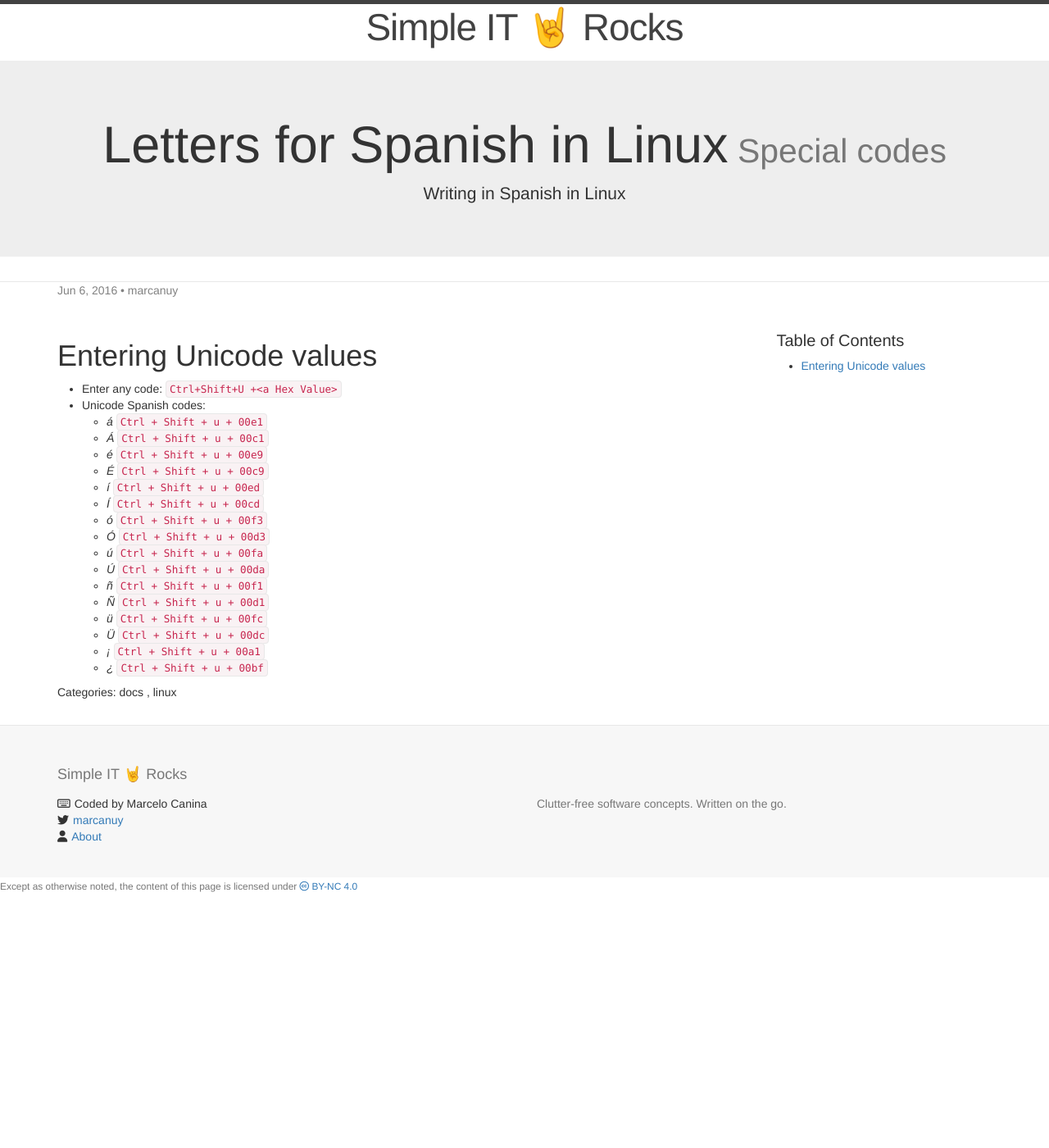
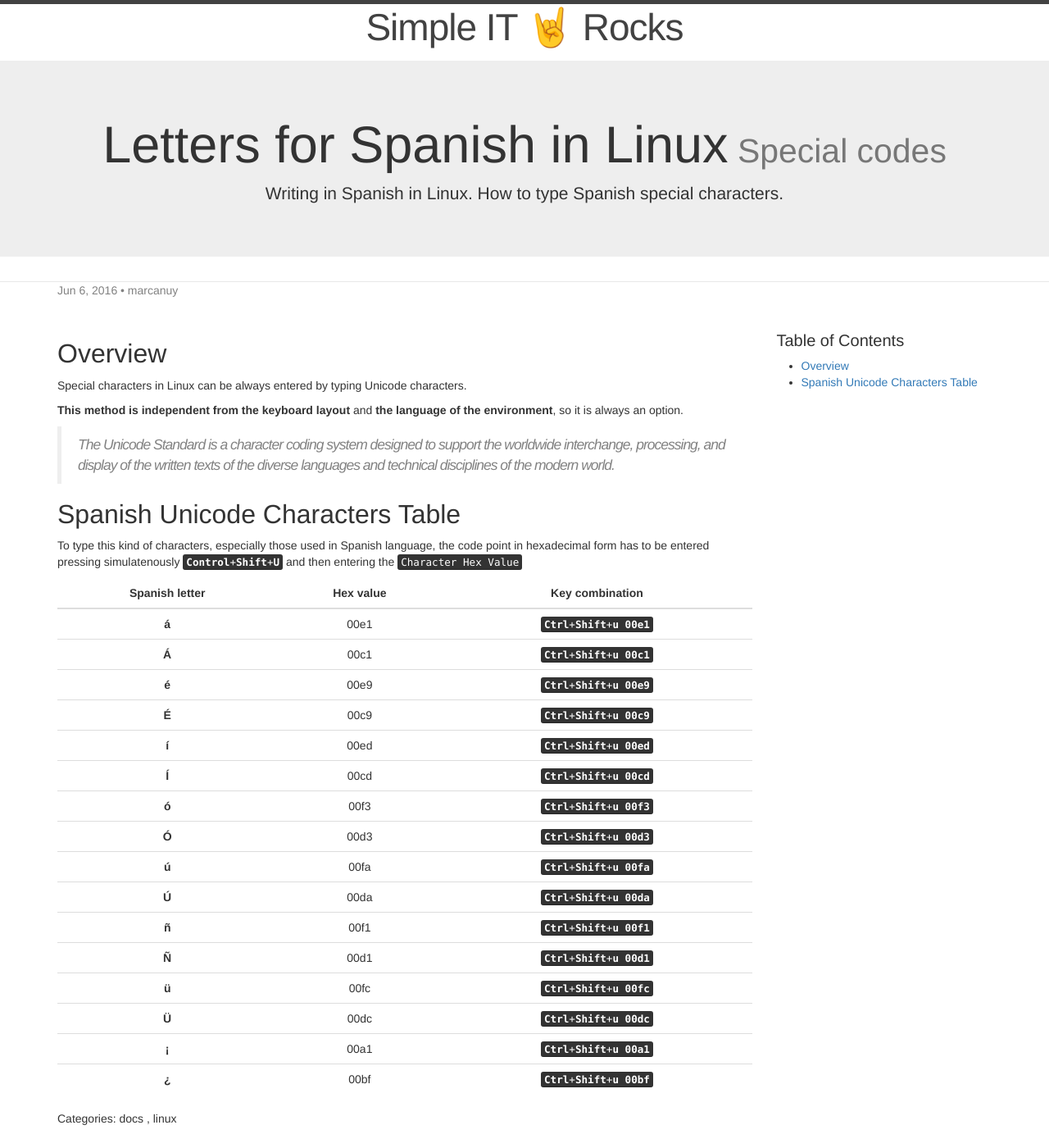
Before and after one commit to marcanuy/simpleit.rocks, a Jekyll site: the page built from docs/linux/_posts/2016-06-06-writing-spanish-in-linux.md, in a window 1280 px wide and 1400 px high. Shown: the whole window at 82% size. Built offline with Jekyll 4.4.1, drawn with Linux system fonts in a browser that asks for light colours; nearby versions of some CDN libraries; library files that are not in the unit come from our copies; comment, search, counter and statistics services are not loaded; the table of contents is made by our own code.

Commit message:
Improving post writing spanish in linux with a table

```diff
--- a/docs/linux/_posts/2016-06-06-writing-spanish-in-linux.md
+++ b/docs/linux/_posts/2016-06-06-writing-spanish-in-linux.md
@@ -1,29 +1,45 @@
 ---
 title: Letters for Spanish in Linux
 subtitle: Special codes
-description: Writing in Spanish in Linux
+description: Writing in Spanish in Linux. How to type Spanish special characters.
 layout: post
 ---
 
+## Overview ##
 
+Special characters in Linux can be always entered by typing Unicode characters.
 
-# Entering Unicode values
+__This method is independent from the keyboard layout__ and
+__the language of the environment__, so it is always an option.
 
-+ Enter any code: `Ctrl+Shift+U +<a Hex Value>`
-+ Unicode Spanish codes:
-	+ _á_ `Ctrl + Shift + u + 00e1`
-    + _Á_ `Ctrl + Shift + u + 00c1`
-    + _é_ `Ctrl + Shift + u + 00e9`
-    + _É_ `Ctrl + Shift + u + 00c9`
-    + _í_ `Ctrl + Shift + u + 00ed`
-    + _Í_ `Ctrl + Shift + u + 00cd`
-    + _ó_ `Ctrl + Shift + u + 00f3`
-    + _Ó_ `Ctrl + Shift + u + 00d3`
-    + _ú_ `Ctrl + Shift + u + 00fa`
-    + _Ú_ `Ctrl + Shift + u + 00da`
-    + _ñ_ `Ctrl + Shift + u + 00f1`
-    + _Ñ_ `Ctrl + Shift + u + 00d1`
-    + _ü_ `Ctrl + Shift + u + 00fc`
-    + _Ü_ `Ctrl + Shift + u + 00dc`
-    + _¡_ `Ctrl + Shift + u + 00a1`
-    + _¿_ `Ctrl + Shift + u + 00bf`
+> The Unicode Standard is a character coding system designed to support the worldwide interchange, processing, and display of the written texts of the diverse languages and technical disciplines of the modern world.
+{: cite="http://www.unicode.org/standard/standard.html"}
+
+## Spanish Unicode Characters Table
+
+To type this kind of characters, especially those used in Spanish language,
+the code point in hexadecimal form has to be entered pressing simulatenously
+<kbd><kbd>Control</kbd>+<kbd>Shift</kbd>+<kbd>U</kbd></kbd> and then
+entering the <kbd>Character Hex Value</kbd>
+
+|-----------------+------------+--------------------------------------------------------------------------|
+| Spanish letter  | Hex value  | Key combination                                                          |
+|:---------------:|:----------:|:------------------------------------------------------------------------:|
+| __á__           |    00e1    | <kbd><kbd>Ctrl</kbd>+<kbd>Shift</kbd>+<kbd>u</kbd> <kbd>00e1</kbd></kbd> |
+| __Á__           |    00c1    | <kbd><kbd>Ctrl</kbd>+<kbd>Shift</kbd>+<kbd>u</kbd> <kbd>00c1</kbd></kbd> |
+| __é__           |    00e9    | <kbd><kbd>Ctrl</kbd>+<kbd>Shift</kbd>+<kbd>u</kbd> <kbd>00e9</kbd></kbd> |
+| __É__           |    00c9    | <kbd><kbd>Ctrl</kbd>+<kbd>Shift</kbd>+<kbd>u</kbd> <kbd>00c9</kbd></kbd> |
+| __í__           |    00ed    | <kbd><kbd>Ctrl</kbd>+<kbd>Shift</kbd>+<kbd>u</kbd> <kbd>00ed</kbd></kbd> |
+| __Í__           |    00cd    | <kbd><kbd>Ctrl</kbd>+<kbd>Shift</kbd>+<kbd>u</kbd> <kbd>00cd</kbd></kbd> |
+| __ó__           |    00f3    | <kbd><kbd>Ctrl</kbd>+<kbd>Shift</kbd>+<kbd>u</kbd> <kbd>00f3</kbd></kbd> |
+| __Ó__           |    00d3    | <kbd><kbd>Ctrl</kbd>+<kbd>Shift</kbd>+<kbd>u</kbd> <kbd>00d3</kbd></kbd> |
+| __ú__           |    00fa    | <kbd><kbd>Ctrl</kbd>+<kbd>Shift</kbd>+<kbd>u</kbd> <kbd>00fa</kbd></kbd> |
+| __Ú__           |    00da    | <kbd><kbd>Ctrl</kbd>+<kbd>Shift</kbd>+<kbd>u</kbd> <kbd>00da</kbd></kbd> |
+| __ñ__           |    00f1    | <kbd><kbd>Ctrl</kbd>+<kbd>Shift</kbd>+<kbd>u</kbd> <kbd>00f1</kbd></kbd> |
+| __Ñ__           |    00d1    | <kbd><kbd>Ctrl</kbd>+<kbd>Shift</kbd>+<kbd>u</kbd> <kbd>00d1</kbd></kbd> |
+| __ü__           |    00fc    | <kbd><kbd>Ctrl</kbd>+<kbd>Shift</kbd>+<kbd>u</kbd> <kbd>00fc</kbd></kbd> |
+| __Ü__           |    00dc    | <kbd><kbd>Ctrl</kbd>+<kbd>Shift</kbd>+<kbd>u</kbd> <kbd>00dc</kbd></kbd> |
+| __¡__           |    00a1    | <kbd><kbd>Ctrl</kbd>+<kbd>Shift</kbd>+<kbd>u</kbd> <kbd>00a1</kbd></kbd> |
+| __¿__           |    00bf    | <kbd><kbd>Ctrl</kbd>+<kbd>Shift</kbd>+<kbd>u</kbd> <kbd>00bf</kbd></kbd> |
+|-----------------+------------+--------------------------------------------------------------------------|
+{: class="table"}
```
